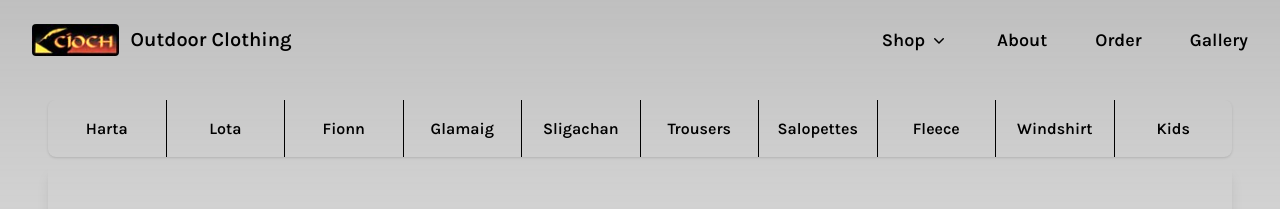
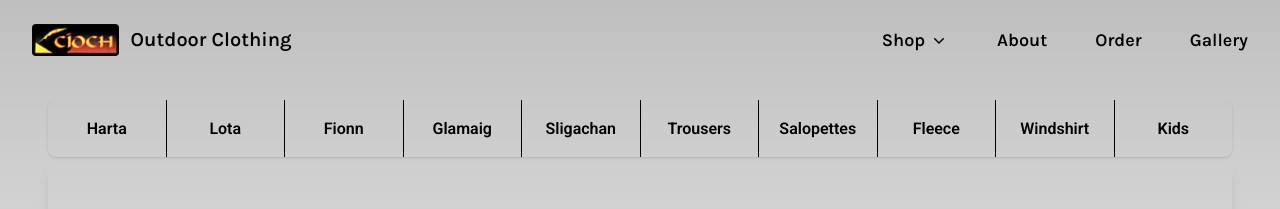
Before and after one commit to lpscrim/cioch, a Next.js app: page /shop/kids/kids in a window 1280 px wide. Shown: the top 209 px of the page. Built offline with nearby package versions, Linux system fonts and the light colour scheme; a web font is replaced by a local one.

Commit message:
updated font weights for nav bars within shop

```diff
--- a/components/shop/shopNav.tsx
+++ b/components/shop/shopNav.tsx
@@ -71,7 +71,7 @@ export default function ShopNav() {
                     : "bg-accent/70 hover:backdrop-brightness-130 transition-all",
                   tabIdx === 0 ? "rounded-l-lg" : "",
                   tabIdx === tabs.length - 1 ? "rounded-r-lg" : "",
-                  "group relative text-text-secondary min-w-0 flex-1 overflow-hidden px-4 py-4 text-center text-sm font-medium hover:backdrop-brightness-110 focus:z-10"
+                  "group relative text-text-secondary min-w-0 flex-1 overflow-hidden px-4 py-4 text-center text-base font-semibold hover:backdrop-brightness-110 focus:z-10"
                 )}
               >
               <span>{tab.name}</span>
--- a/styles/shop.css
+++ b/styles/shop.css
@@ -15,3 +15,7 @@
 #shop h3 {
     font-family: var(--font-roboto);
 }
+
+#shop nav span {
+    font-family: var(--font-roboto)
+}
```
